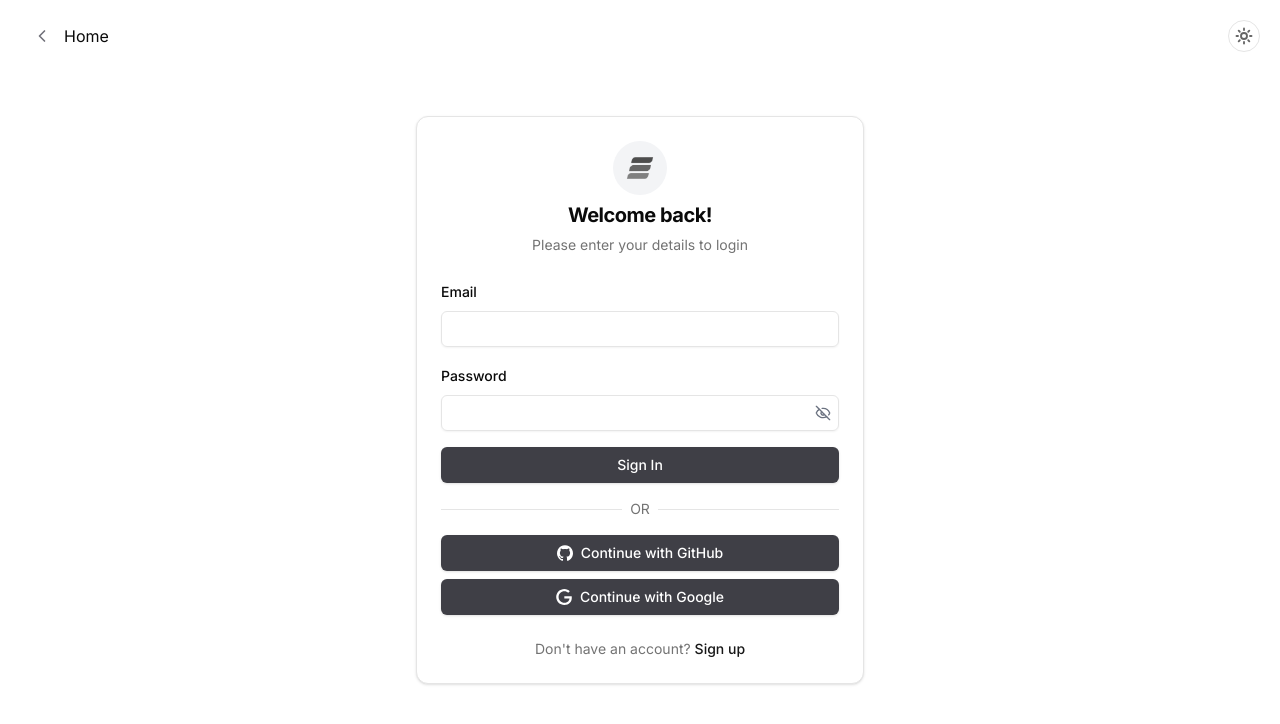
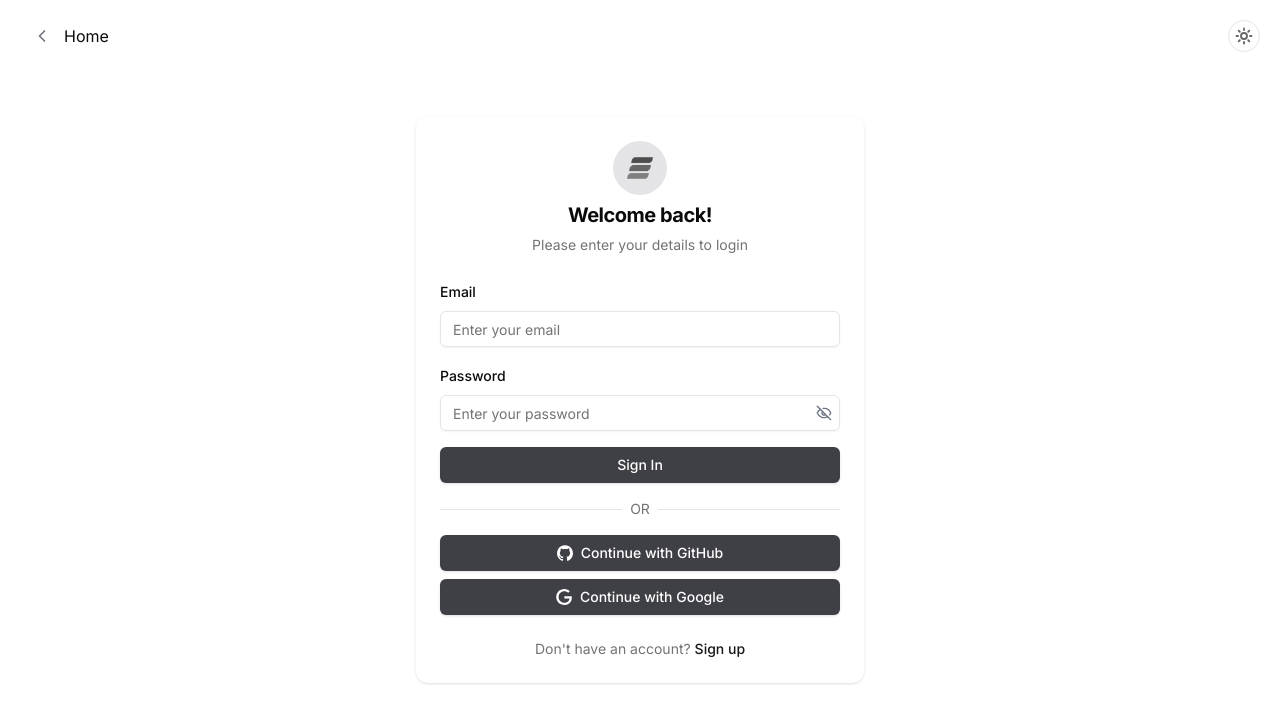
Before and after one commit to 10xshivam/EchoForms, a Next.js app: page /login in a window 1280 px wide. Shown: the top 724 px of the page. Built offline with nearby package versions, Linux system fonts and the light colour scheme; no server answers.

Commit message:
Enhance authentication UI; update styling for login and signup components, add placeholders for input fields, and improve Navbar with Home button

```diff
--- a/src/app/(auth)/login/page.tsx
+++ b/src/app/(auth)/login/page.tsx
@@ -74,9 +74,9 @@ export default function Signin() {
         </Link>
         <ThemeToggle />
       </div>
-      <Card className="w-full max-w-md">
+      <Card className="w-full max-w-md  dark:bg-zinc-900/40 border-none">
         <CardHeader>
-          <div className="w-fit p-3 mx-auto bg-gray-100 rounded-full dark:bg-zinc-800">
+          <div className="w-fit p-3 mx-auto bg-zinc-200 rounded-full dark:bg-zinc-800">
             <Image src="/Logo.png" alt="EchoForms" width={30} height={30} />
           </div>
           <CardTitle className="text-xl font-bold text-center">
@@ -93,6 +93,7 @@ export default function Signin() {
               <Input
                 type="email"
                 id="email"
+                placeholder="Enter your email"
                 value={emailAddress}
                 onChange={(e) => setEmailAddress(e.target.value)}
                 required
@@ -105,6 +106,7 @@ export default function Signin() {
                   type={showPassword ? "text" : "password"}
                   id="password"
                   value={password}
+                  placeholder="Enter your password"
                   onChange={(e) => setPassword(e.target.value)}
                   required
                 />
@@ -138,7 +140,7 @@ export default function Signin() {
               <div className="w-full border-t"></div>
             </div>
             <div className="relative flex justify-center text-sm">
-              <span className="px-2 bg-background text-muted-foreground">
+              <span className="px-2 bg-background text-muted-foreground ">
                 OR
               </span>
             </div>
--- a/src/app/(auth)/sign-up/page.tsx
+++ b/src/app/(auth)/sign-up/page.tsx
@@ -97,7 +97,7 @@ export default function Signup() {
         </Link>
         <ThemeToggle />
       </div>
-      <Card className="w-full max-w-md">
+      <Card className="w-full max-w-md dark:bg-zinc-900/40 border-none">
         <CardHeader>
           <div className="w-fit p-3 mx-auto bg-gray-100 rounded-full dark:bg-zinc-800">
             <Image src="/Logo.png" alt="EchoForms" width={30} height={30} />
--- a/src/components/Navbar.tsx
+++ b/src/components/Navbar.tsx
@@ -1,7 +1,7 @@
 import Image from "next/image";
 import React from "react";
 import { Button } from "./ui/button";
-import { Github, LayoutDashboard } from "lucide-react";
+import { Github, Home, LayoutDashboard } from "lucide-react";
 import Link from "next/link";
 import { useUser } from "@clerk/nextjs";
 import User from "./User";
@@ -35,6 +35,11 @@ export default function Navbar() {
           </>
         ) : (
           <>
+            <Link href="/">
+              <Button className="bg-transparent border hover:border-none  dark:border-zinc-100/10 hover:bg-zinc-800/10  dark:hover:bg-zinc-800 text-black dark:text-white text-sm ">
+                <Home/>
+              </Button>
+            </Link>
             <Link href="/dashboard">
               <Button className="bg-transparent border hover:border-none  dark:border-zinc-100/10 hover:bg-zinc-800/10  dark:hover:bg-zinc-800 text-black dark:text-white text-sm ">
                 <LayoutDashboard />
--- a/src/components/ui/input.tsx
+++ b/src/components/ui/input.tsx
@@ -8,7 +8,7 @@ const Input = React.forwardRef<HTMLInputElement, React.ComponentProps<"input">>(
       <input
         type={type}
         className={cn(
-          "flex h-9 w-full rounded-md border border-input bg-transparent px-3 py-1 text-base shadow-sm transition-colors file:border-0 file:bg-transparent file:text-sm file:font-medium file:text-foreground placeholder:text-muted-foreground focus-visible:outline-none focus-visible:ring-2 focus-visible:ring-ring disabled:cursor-not-allowed disabled:opacity-50 md:text-sm",
+          "flex h-9 w-full rounded-md border border-input bg-transparent px-3 py-1 text-base shadow-sm transition-colors file:border-0 file:bg-transparent file:text-sm file:font-medium file:text-foreground placeholder:text-muted-foreground focus-visible:outline-none focus-visible:ring-1 focus-visible:ring-ring disabled:cursor-not-allowed disabled:opacity-50 md:text-sm",
           className
         )}
         ref={ref}
```
